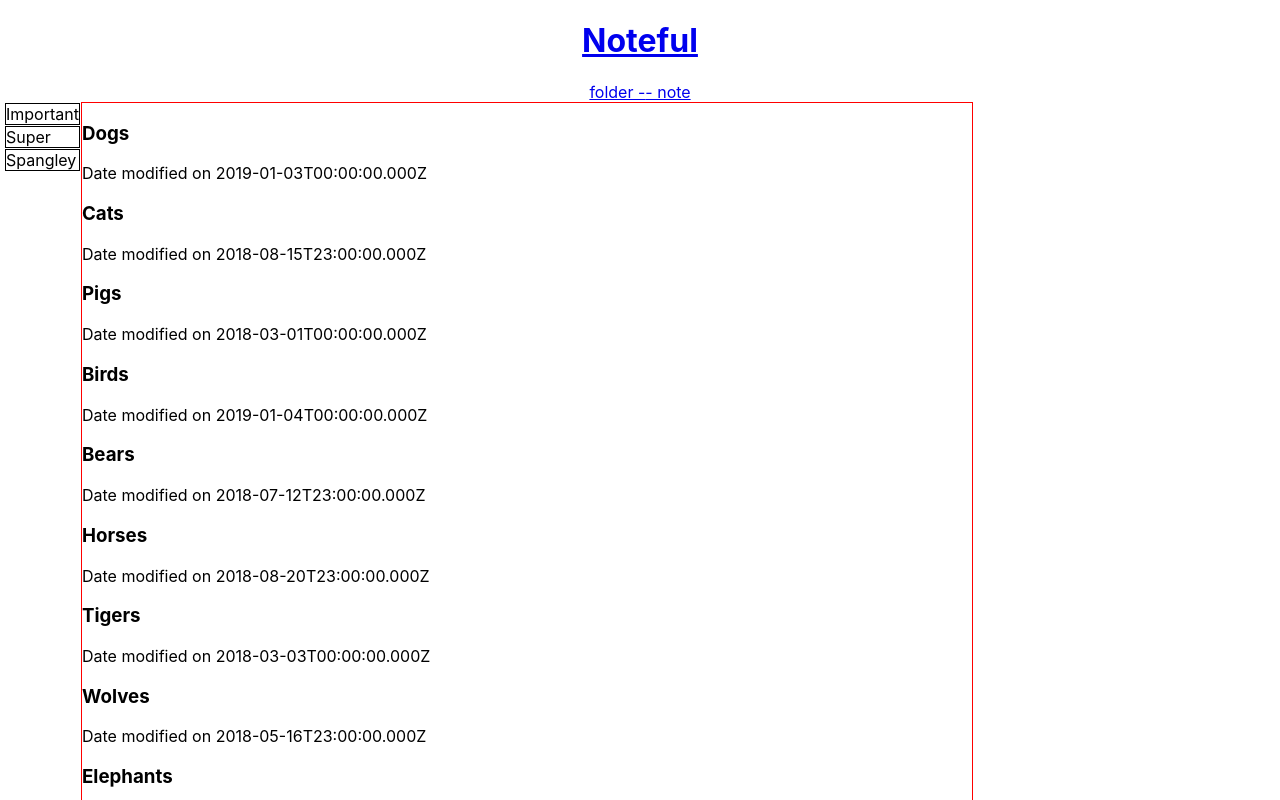
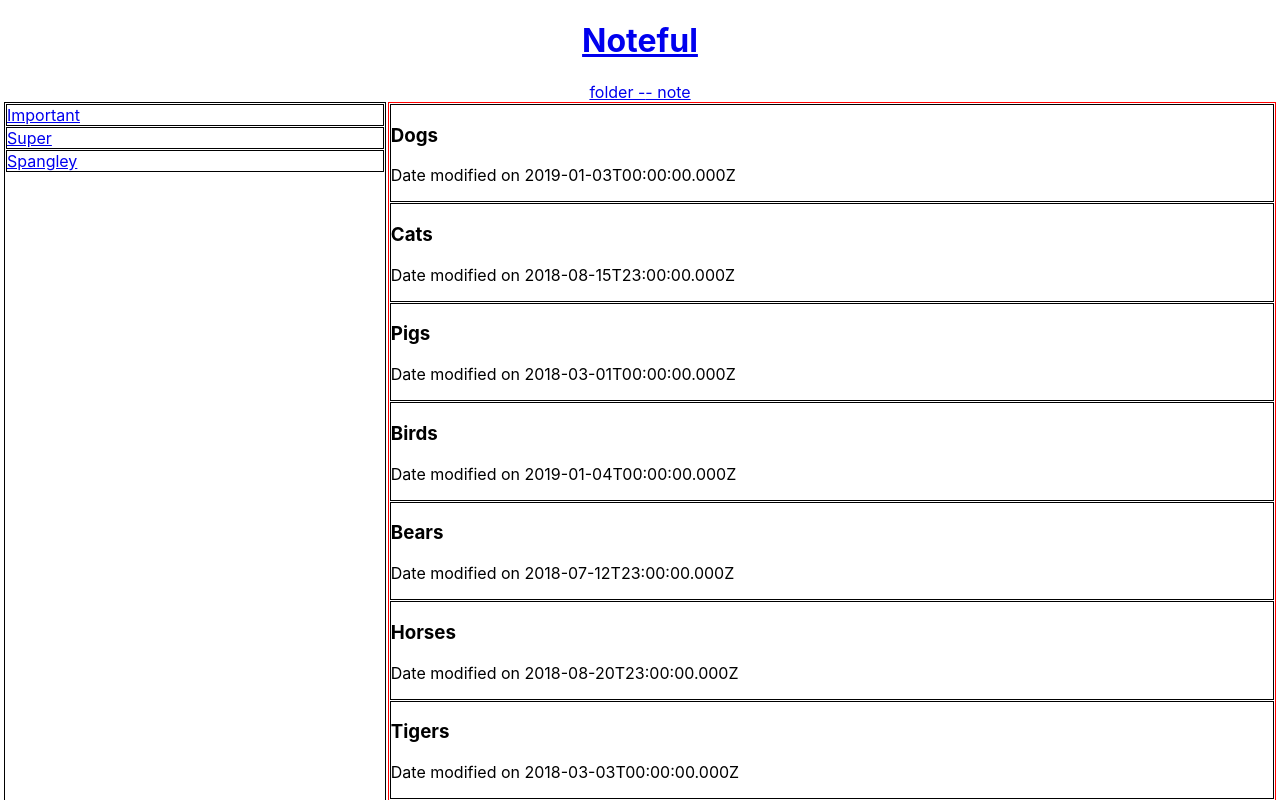
Before and after one commit to BrianHook1183/noteful, a React (Create React App) app: page / in a window 1280 px wide. Shown: the top 800 px of the page. Built offline with nearby package versions, Linux system fonts and the light colour scheme.

Commit message:
added NavLink components to mapped folders in HomeSidebar

```diff
--- a/src/App.css
+++ b/src/App.css
@@ -10,7 +10,7 @@
   display: flex;
 }
 
-sidebar {
+nav {
   width: 30%;
   border: 1px solid black;
   margin-right: 2px;
@@ -25,3 +25,8 @@
   margin: 1px;
   border: 1px solid black;
 }
+
+.note {
+  margin: 1px;
+  border: 1px solid black;
+}
--- a/src/HomeSidebar.js
+++ b/src/HomeSidebar.js
@@ -1,11 +1,14 @@
 import React from 'react';
+import { NavLink } from 'react-router-dom';
 import dummyStore from './dummy-store';
 
 class HomeSidebar extends React.Component {
   render() {
     const folders = dummyStore.folders.map(folder => {
       return (
-      <div className="folder" key={folder.id}>{folder.name}</div>
+        <NavLink to={`/folder/${folder.id}`}>
+          <div className="folder" key={folder.id}>{folder.name}</div>
+        </NavLink>
       )
     });
   return (
```
